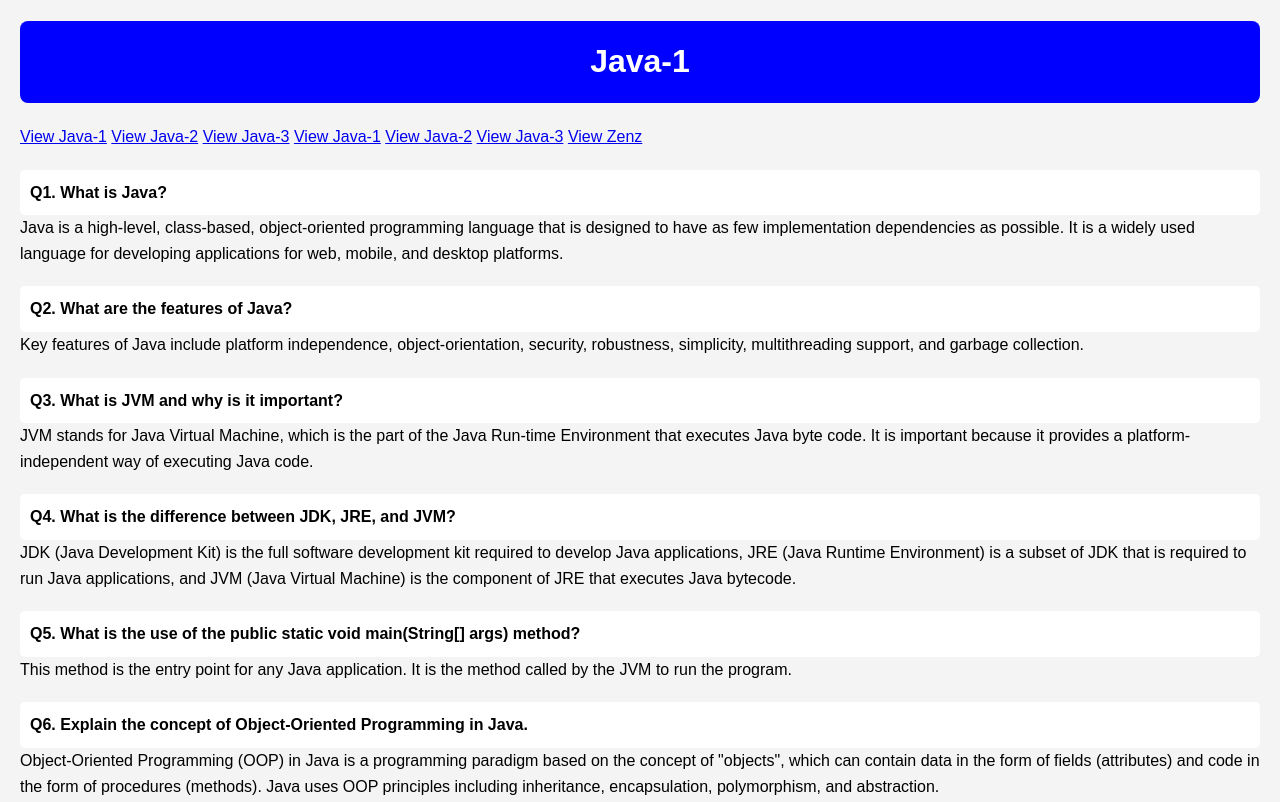
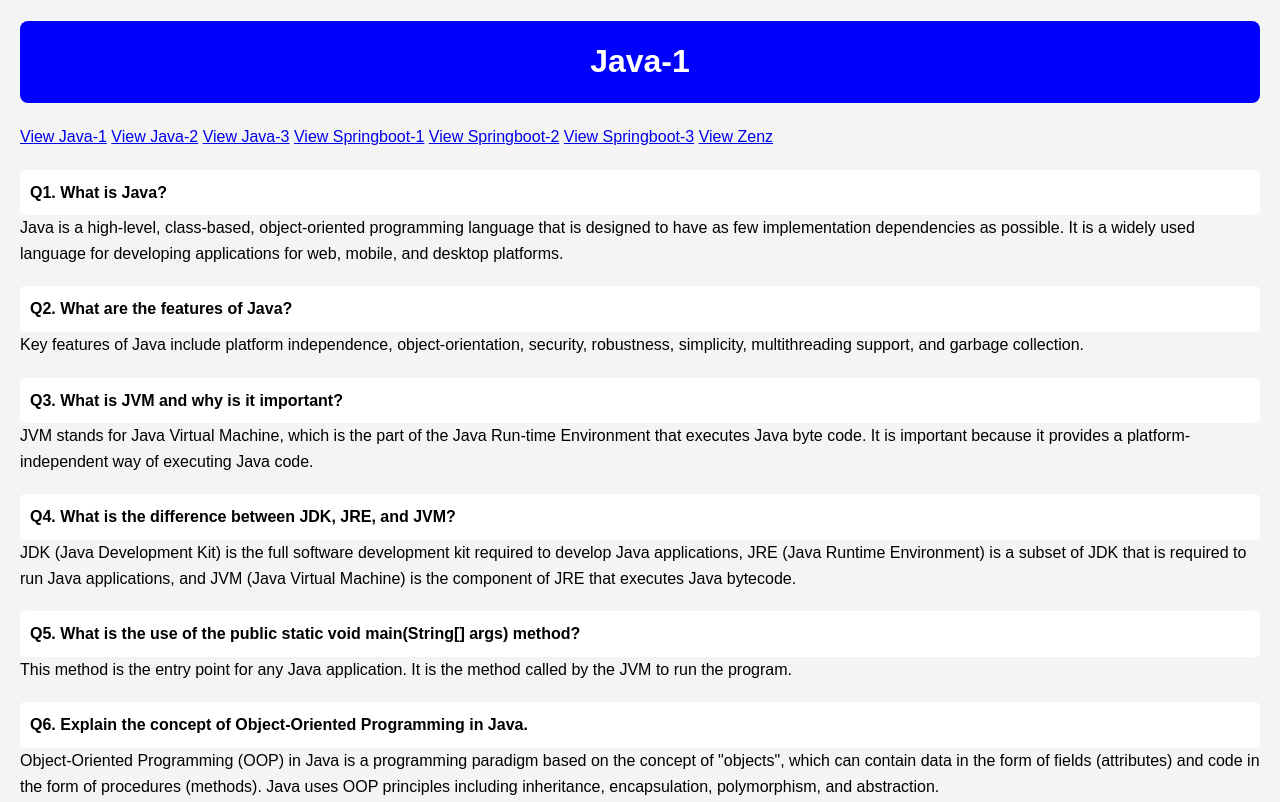
Before and after one commit to lukehunter305/Shoz_hunt305, a plain HTML site: page index.html in a window 1280 px wide. Shown: the top 802 px of the page. Drawn offline with Linux system fonts and the light colour scheme.

Commit message:
Update index.html
Signed-off-by: lukehunter305 <lukehunter305@gmail.com>

```diff
--- a/index.html
+++ b/index.html
@@ -19,9 +19,9 @@
 <a href="Step-1-Core-Java-Level-1.pdf" target="_blank">View Java-1</a>
 <a href="Step-2-Core-Java-Level-2.pdf" target="_blank">View Java-2</a>
 <a href="Step-3-Core-Java-Level-3.pdf" target="_blank">View Java-3</a>
-<a href="Step-6-Spring-Boot-Level-1.pdf" target="_blank">View Java-1</a>
-<a href="Step-7-Spring-Boot-Level-2.pdf" target="_blank">View Java-2</a>
-<a href="Step-8-Spring-Boot-Level-3-Scenario-Based.pdf" target="_blank">View Java-3</a>
+<a href="Step-6-Spring-Boot-Level-1.pdf" target="_blank">View Springboot-1</a>
+<a href="Step-7-Spring-Boot-Level-2.pdf" target="_blank">View Springboot-2</a>
+<a href="Step-8-Spring-Boot-Level-3-Scenario-Based.pdf" target="_blank">View Springboot-3</a>
 <a href="zenz.pdf" target="_blank">View Zenz</a>
 
 		<div id="java1" class="tab active">
```
